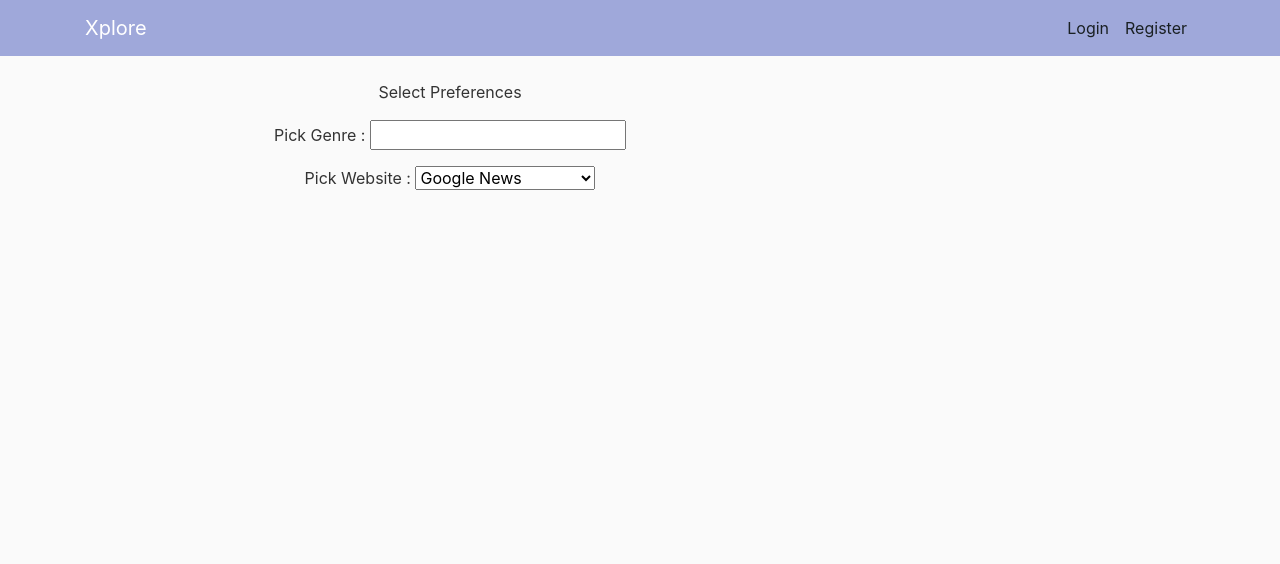
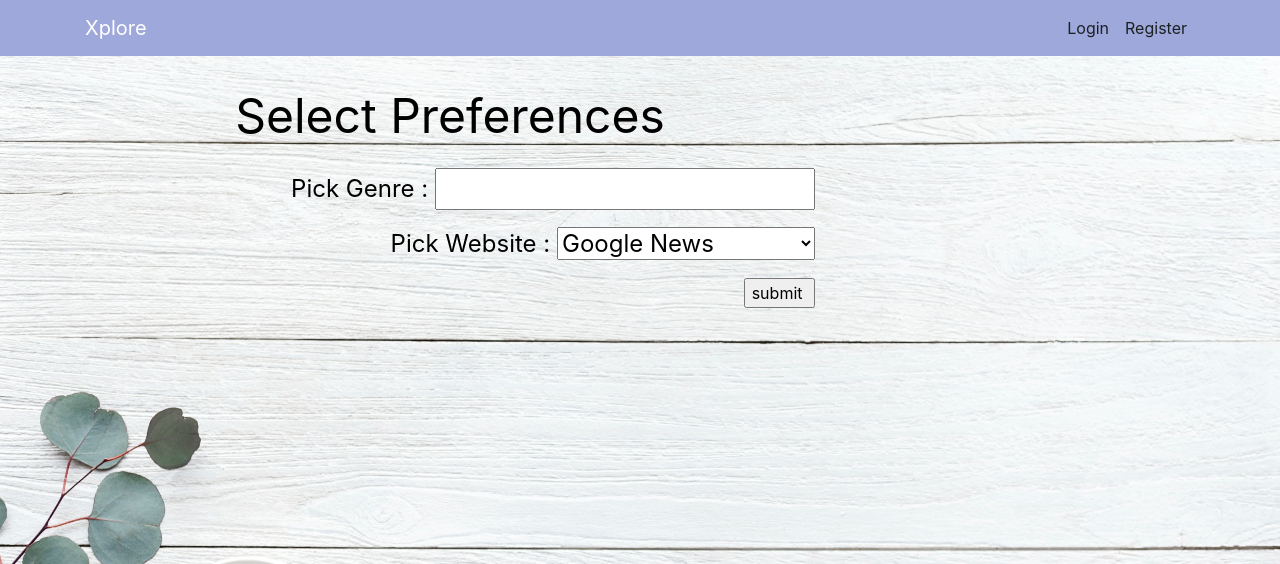
Before and after one commit to JaganKaartik/Swizzl-Py, a Flask app: page /pref in a window 1280 px wide. Shown: the top 564 px of the page. Run offline with Flask 2, Linux system fonts and the light colour scheme; some libraries are stand-ins or nearby versions.

Commit message:
changed front end -- latest

```diff
--- a/xplore/static/main.css
+++ b/xplore/static/main.css
@@ -1,8 +1,13 @@
-body {
-  background: #fafafa;
-  color: #333333;
-  margin-top: 5rem;
-}
+body
+    {
+      padding-top: 80px;
+    background-image:url('image.jpg');
+    background-size:100%;
+    background-repeat: repeat-y;
+    background-attachment: fixed;
+    height:100%;
+    width:100%;
+    }
 
 h1, h2, h3, h4, h5, h6 {
   color: #444444;
--- a/xplore/templates/pref.html
+++ b/xplore/templates/pref.html
@@ -1,15 +1,20 @@
 {% extends "layout.html" %}
 {% block content %}
+
+
    <div align='center'>
-   	<form action = "http://localhost:5000/feedboard" method = "POST">
-            <p>Select Preferences</p>
-            <p>Pick Genre :  <input type = "text" name = "Genre" /></p>
-            <p>Pick Website :
+
+    <form action = "http://localhost:5000/feedboard" method = "POST">
+            <p><font size="10" color="black">Select Preferences</font></p>
+            <p align="right"><font size="5" color="black">Pick Genre :  <input type = "text" name = "Genre" ></font></p>
+            <p align="right"><font size="5" color="black">Pick Website :
             <select name="Website">
                <option value="GL">Google News</option>
                <option value="NY">The New York Times</option>
                <option value="GA">The Guardian</option>
-            </select>
+            </select></font>
+            <p align="right"><input type = "submit" value = "submit " ><a href="{{ url_for('feedboard') }}"></a></p>
+
        </form>
     <div>
 {% endblock content %}
```
Also changed, not shown: xplore/static/image.jpg (added), 3 other files.
